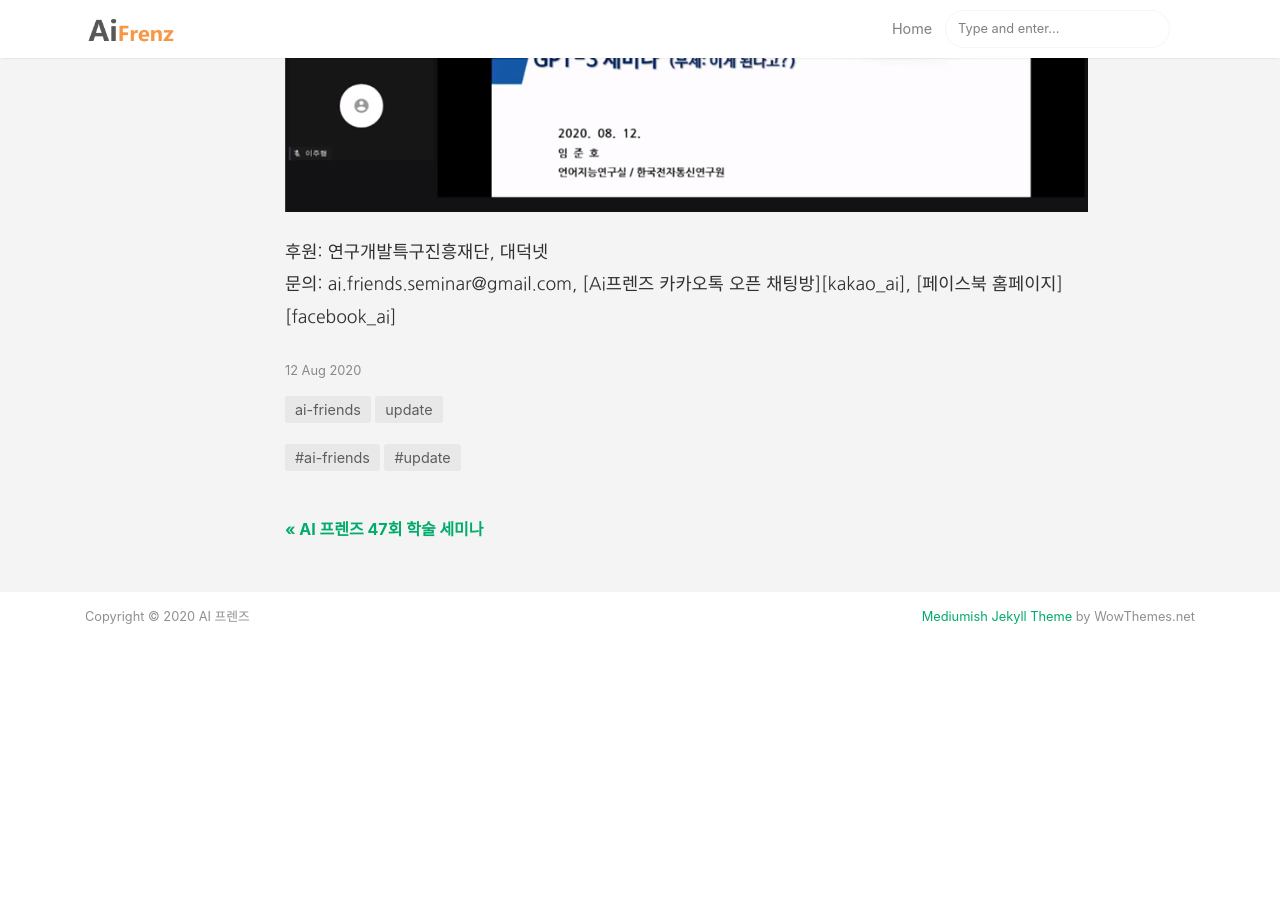
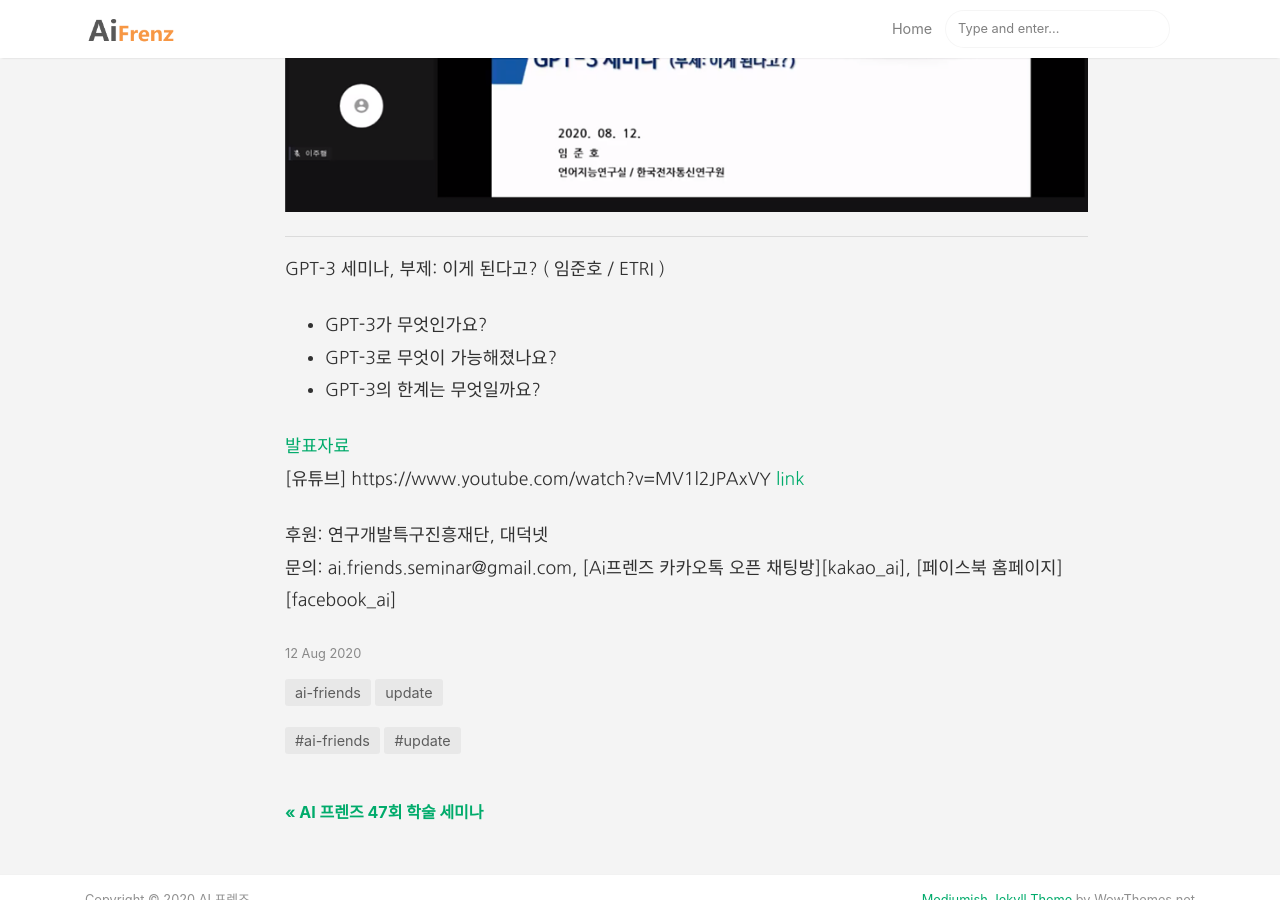
Before and after one commit to aifrenz/aifrenz.github.io, a Jekyll site: the page built from _posts/2020-08-12-51th-seminar.markdown, in a window 1280 px wide and 900 px high, scrolled down 567 px. Built offline with Jekyll 4.4.1, drawn with Linux system fonts in a browser that asks for light colours; comment, search, counter and statistics services are not loaded; before the commit the page ends 1267 px from its top, so only the background shows below that.

Commit message:
Update 2020-08-12-51th-seminar.markdown

```diff
--- a/_posts/2020-08-12-51th-seminar.markdown
+++ b/_posts/2020-08-12-51th-seminar.markdown
@@ -1,15 +1,33 @@
 ---
 layout: post
 title:  "AI 프렌즈 51회 학술 세미나"
+when: 2020. 8. 12. (수) 오후 7시-9시
+where: 유튜브 방송 AI프렌즈 채널
+who: 임준호
+what: GPT-3 세미나, 부제:이게 된다고?
 date:   2020-08-12 19:00:00
 categories: ai-friends update
 tags: ai-friends update
 image: /images/20200814.png
 ---
 
+***
+GPT-3 세미나, 부제: 이게 된다고? ( 임준호 / ETRI )
+- GPT-3가 무엇인가요?
+- GPT-3로 무엇이 가능해졌나요?
+- GPT-3의 한계는 무엇일까요?
+
+[발표자료]({{ "/present_file/0812 - GPT-3 세미나_ETRI임준호.pdf" | absolute_url }})
+[유튜브]  https://www.youtube.com/watch?v=MV1l2JPAxVY [link]
 
 
 후원: 연구개발특구진흥재단, 대덕넷
 문의: ai.friends.seminar@gmail.com,
 [Ai프렌즈 카카오톡 오픈 채팅방][kakao_ai],
 [페이스북 홈페이지][facebook_ai]
+
+
+
+
+
+[link]:      https://www.youtube.com/watch?v=MV1l2JPAxVY
```
